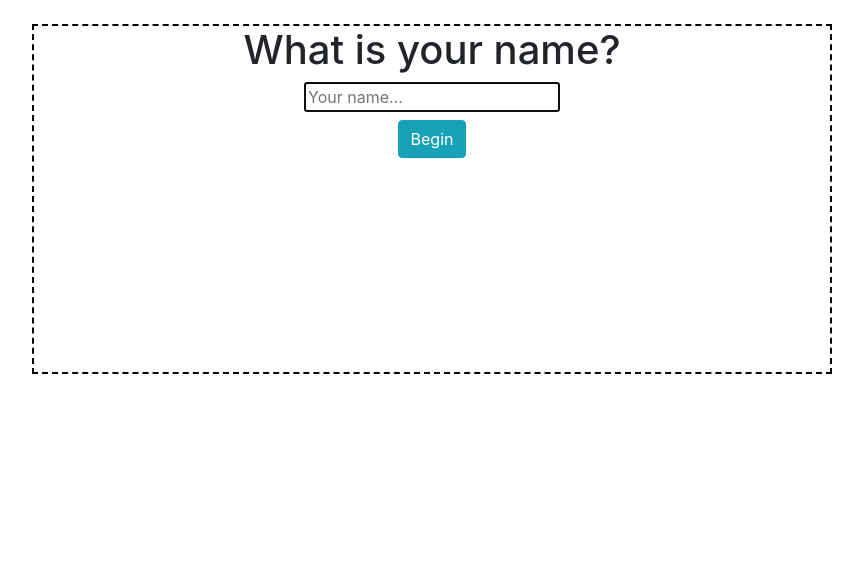
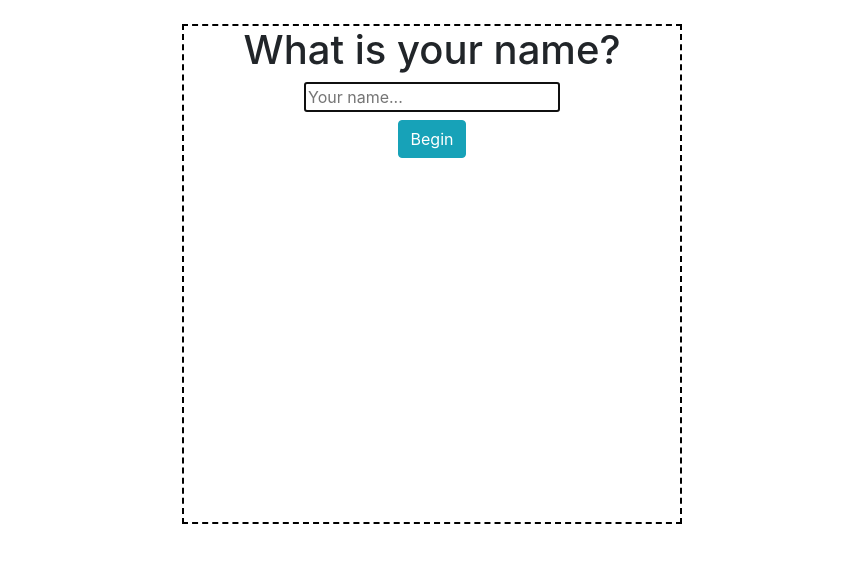
Before and after one commit to gif007/rock-paper-scissors, a plain HTML site: page index.html in a window 1280 px wide. Shown: the whole page, without its empty margins (208-1071 px from the left). Drawn offline with nearby package versions, Linux system fonts and the light colour scheme.

Commit message:
halved image dimensions. added flex properties to center and space out images. squared up game window

```diff
--- a/index.html
+++ b/index.html
@@ -10,8 +10,8 @@
   <script src="https://maxcdn.bootstrapcdn.com/bootstrap/4.4.1/js/bootstrap.min.js"></script>
   <style>
     #game-window {
-      max-width: 800px;
-      min-height: 350px;
+      max-width: 500px;
+      min-height: 500px;
       border: 2px dashed black;
     }
   </style>
--- a/js/main.js
+++ b/js/main.js
@@ -171,6 +171,7 @@ function popChoices(props) {
     let choices = [rock, paper, scissors];
 
     const div = document.createElement('div');
+    div.setAttribute('style', 'display: flex; justify-content: space-around; align-items: center;')
     choices.forEach(element => div.appendChild(element));
     container.appendChild(div);
 }
```
Also changed, not shown: images/paper.jpg, images/rock.jpg, images/scissors.jpg.
